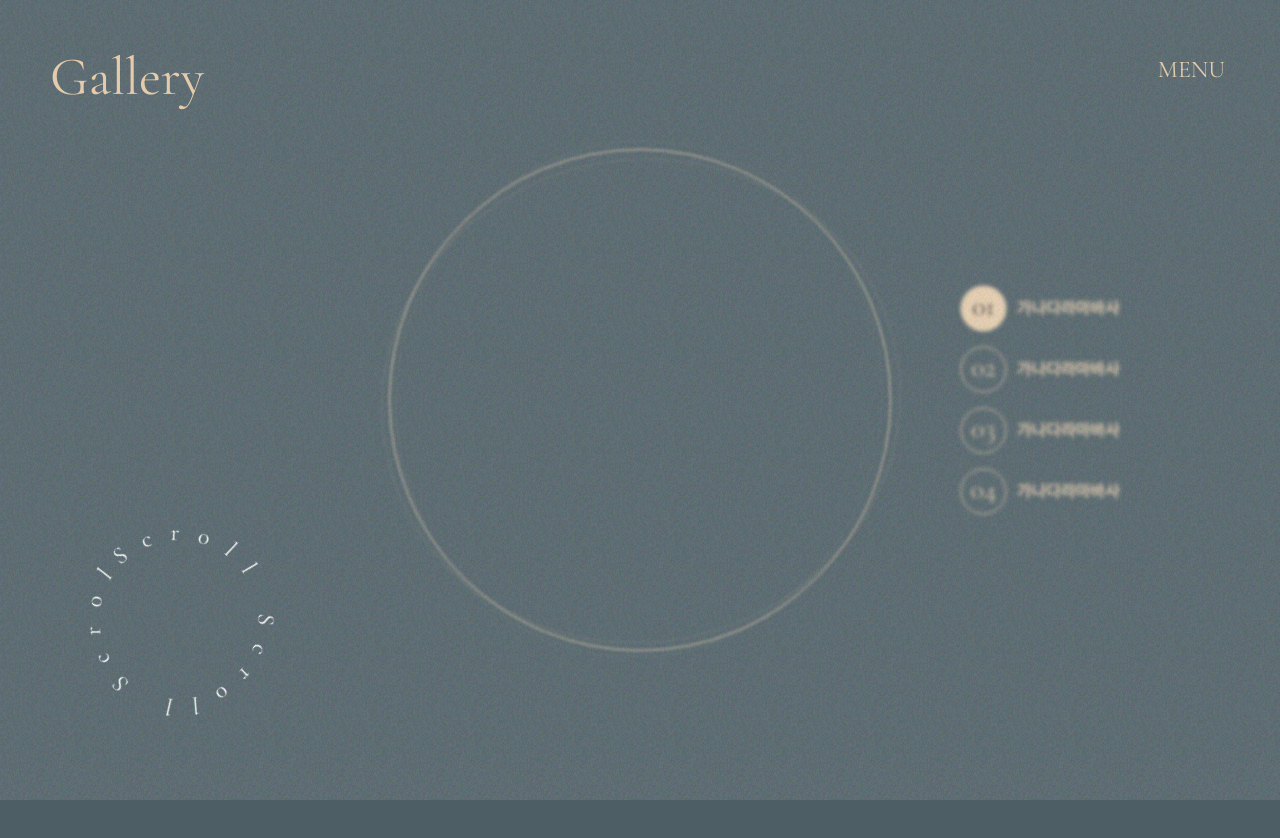
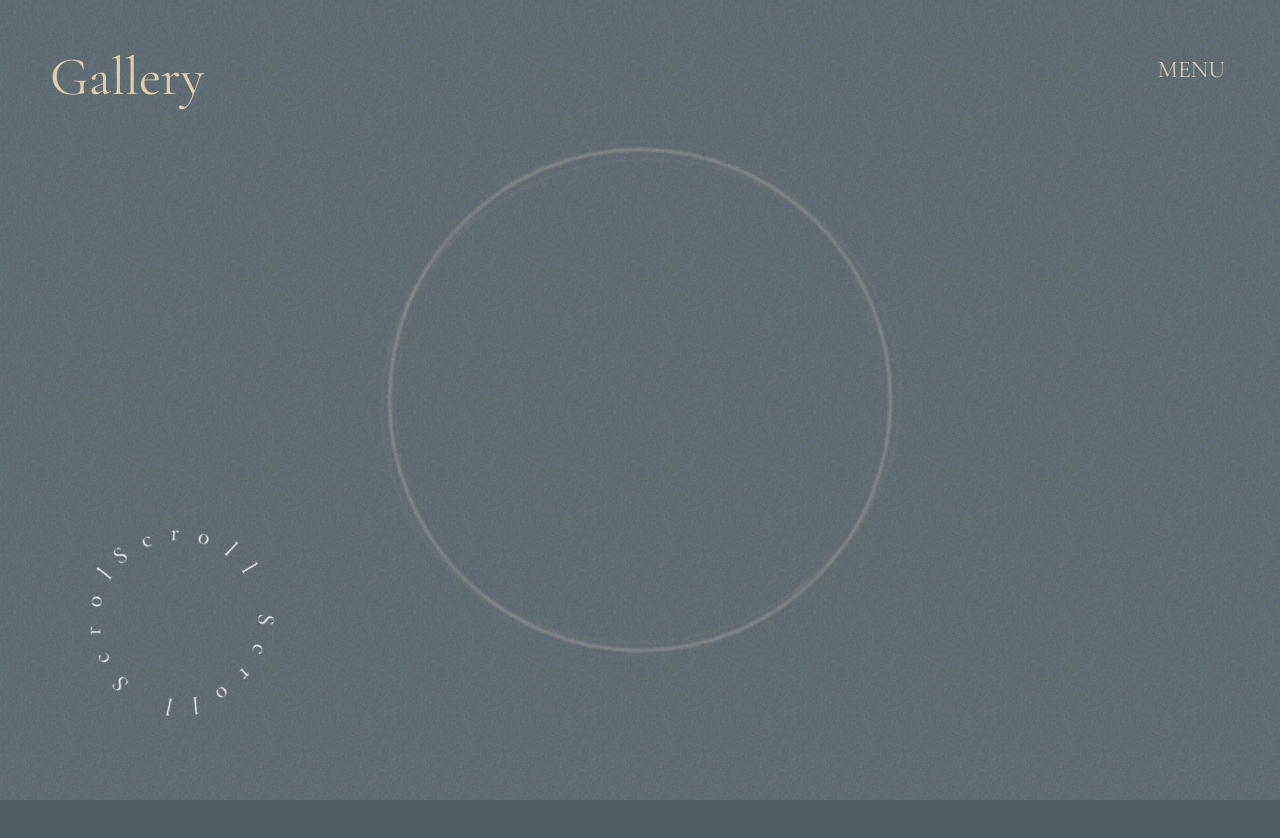
Before and after one commit to hbpark2/canvas, a React (Create React App) app: page / in a window 1280 px wide. Shown: the top 838 px of the page. Built offline with nearby package versions, Linux system fonts and the light colour scheme.

Commit message:
tab position

```diff
--- a/src/Components/Layout/Header/Header.tsx
+++ b/src/Components/Layout/Header/Header.tsx
@@ -22,6 +22,7 @@ const Header = () => {
 				{!menuOpen ? "MENU" : "CLOSE"}
 			</MenuBtn>
 			<Nav menuOpen={menuOpen}>
+				<h2 className="blind">navigation</h2>
 				<NavUl>
 					{TabArr.map((item, index) => {
 						return (
@@ -34,7 +35,9 @@ const Header = () => {
 								menuOpen={menuOpen}
 							>
 								<LinkButton current={tabState.id === index + 1}>0{index + 1}</LinkButton>
-								<LinkSpan>{item.text}</LinkSpan>
+								<h3>
+									<LinkSpan>{item.text}</LinkSpan>
+								</h3>
 							</NavList>
 						);
 					})}
--- a/src/Home/Home.tsx
+++ b/src/Home/Home.tsx
@@ -34,7 +34,8 @@ const Home = () => {
 			<ScrollCircle />
 			<Cursor currentPosition={currentPosition} />
 			<Background />
-			<Container>
+			<Container aria-hidden={!menuOpen}>
+				<h2 className="blind">contents</h2>
 				{!loading && (
 					<>
 						<IntroBackground scrollY={scrollY} />
--- a/src/Home/components/IntroBackground/IntroBackground.tsx
+++ b/src/Home/components/IntroBackground/IntroBackground.tsx
@@ -9,6 +9,7 @@ const IntroBackground: React.FC<{ scrollY: number }> = ({ scrollY }) => {
 	return (
 		<>
 			<CircleBox scrl={scrollY}>
+				<h3 className="blind">intro</h3>
 				<IntroSection>
 					<IntroTop scrl={scrollY}>
 						<span>Selected Art&amp;Works</span>
@@ -19,8 +20,9 @@ const IntroBackground: React.FC<{ scrollY: number }> = ({ scrollY }) => {
 						<IntroCenterText scrl={scrollY}>7ransis7or</IntroCenterText>
 					</IntroCenter>
 				</IntroSection>
-				<Tab />
+				{scrollY < 1000 && <Tab />}
 			</CircleBox>
+			{scrollY > 1000 && <Tab />}
 		</>
 	);
 };
--- a/src/Home/components/IntroBackground/styles.tsx
+++ b/src/Home/components/IntroBackground/styles.tsx
@@ -92,6 +92,7 @@ export const CircleBox = styled.article<{ scrl: number }>`
 		}
 	}
 
+	// NOMAL PC
 	@media ${({ theme: { deviceScreenMin } }) => deviceScreenMin.mobile} {
 		${({ scrl }) =>
 			scrl > 300
--- a/src/Home/components/Tab/styles.tsx
+++ b/src/Home/components/Tab/styles.tsx
@@ -1,4 +1,5 @@
 import styled, { css } from "styled-components";
+import { FadeIn } from "../../../Styles/animation";
 
 export const TabContainer = styled.ul<{ scrl: number }>`
 	position: absolute;
@@ -6,7 +7,8 @@ export const TabContainer = styled.ul<{ scrl: number }>`
 	left: calc(50% + 400px);
 	transform: translate(-50%, -50%);
 	transition: filter 0.5s;
-	z-index: 1;
+	z-index: 200;
+	animation: ${FadeIn} 1s;
 
 	${({ scrl }) =>
 		scrl > 150
@@ -14,7 +16,22 @@ export const TabContainer = styled.ul<{ scrl: number }>`
 					filter: blur(0px);
 			  `
 			: css`
-					filter: blur(1.5px);
+					filter: blur(1px);
+			  `};
+
+	${({ scrl }) =>
+		scrl > 1000
+			? css`
+					position: fixed;
+					left: auto;
+					top: auto;
+					transform: none;
+					right: 50px;
+					bottom: 50px;
+			  `
+			: css`
+					position: absolute;
+					filter: blur(1px);
 			  `};
 
 	@media ${({ theme: { deviceScreenMax } }) => deviceScreenMax.mobile} {
--- a/src/Home/styles.tsx
+++ b/src/Home/styles.tsx
@@ -1,11 +1,12 @@
 import styled, { css } from "styled-components";
-import { CircleAni, FadeIn } from "../Styles/animation";
+import { FadeIn } from "../Styles/animation";
 
 export const Container = styled.main`
 	position: relative;
 	width: 100%;
 	min-height: 250vh;
 	z-index: 100;
+
 	@media ${({ theme: { deviceScreenMax } }) => deviceScreenMax.mobile} {
 		min-height: 100vh;
 	}
```
